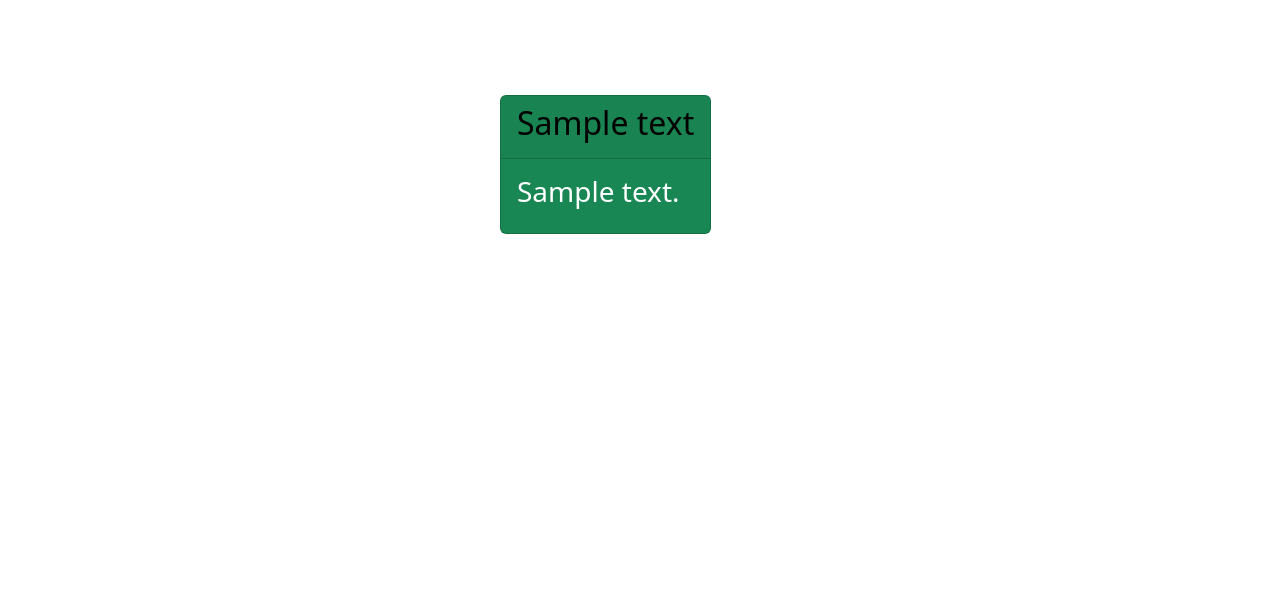
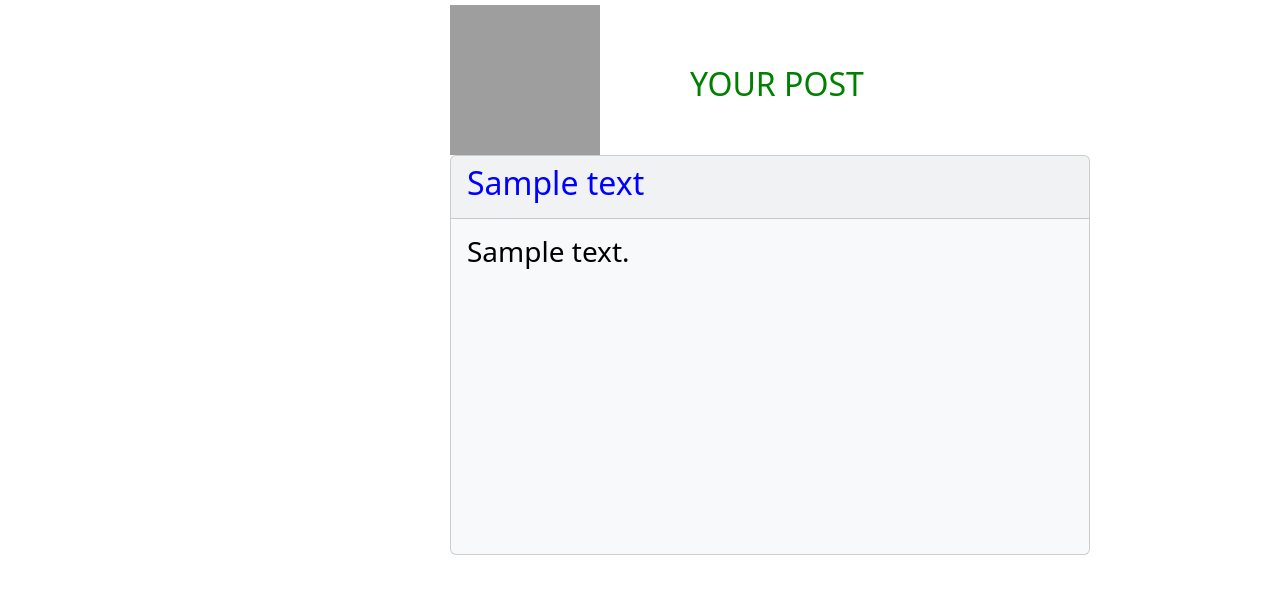
Before and after one commit to melina611/Pastebin-Clone, a Django app: page /post/1 in a window 1280 px wide. Shown: the part 55-649 px from the top of the page. Run offline with Django 4.2, Linux system fonts and the light colour scheme; tables that the repository leaves empty hold one stand-in row (values such as "Sample post"); grey boxes are pictures that could not be loaded.

Commit message:
new commits

```diff
--- a/templates/Posts/list.html
+++ b/templates/Posts/list.html
@@ -1,7 +1,7 @@
 {% extends "Posts/base.html" %}
 
 {% block content %}
-<div style="position: absolute; top: 100px; left: 550px; z-index: auto;">
+<div style="position: absolute; top: 80px; left: 550px; z-index: auto;">
     <div class="card" style="width: 25rem;">
         <h5 class="card-header">List of posts</h5>
         <ul class="list-group">
--- a/templates/Posts/post.html
+++ b/templates/Posts/post.html
@@ -1,14 +1,18 @@
 {% extends "Posts/base.html" %}
 
 {% block content %}
-<br><br><br><br>
-<div style="position: absolute; top: 150px; left: 500px; z-index: auto;">
-    <div class="card text-bg-success mb-3" style="max-width: 30rem;">
+<div style="position: absolute; top: 60px; left: 450px; z-index: auto;">
+    <div style="position: absolute; top: 60px; left: 240px; z-index: auto;">
+        <h2 style="color: green;">YOUR POST</h2>
+    </div>
+    <img src="https://2.bp.blogspot.com/-trO-yFceGVc/WJo4xZrvTSI/AAAAAAAAUCs/Y_NIA0vtlpEFzHKw2Ft-jzdkW2WgBzLGgCLcB/s1600/ok-emoji.png"
+        width="150" height="150" alt="">
+    <div class="card text-bg-light mb-3" style="max-width: 40rem; min-width: 40rem; min-height: 25rem;">
         <div class="card-header">
-            <h2 style="color: black;">{{thePostedText.title}}</h2>
+            <h2 style="color: blue;">{{thePostedText.title}}</h2>
         </div>
         <div class="card-body">
-            <h3>{{thePostedText.inputText}}</h3>
+            <h3 style="color: black;">{{thePostedText.inputText}}</h3>
         </div>
     </div>
 </div>
```
Also changed, not shown: Posts/models.py (line endings or trailing spaces).
